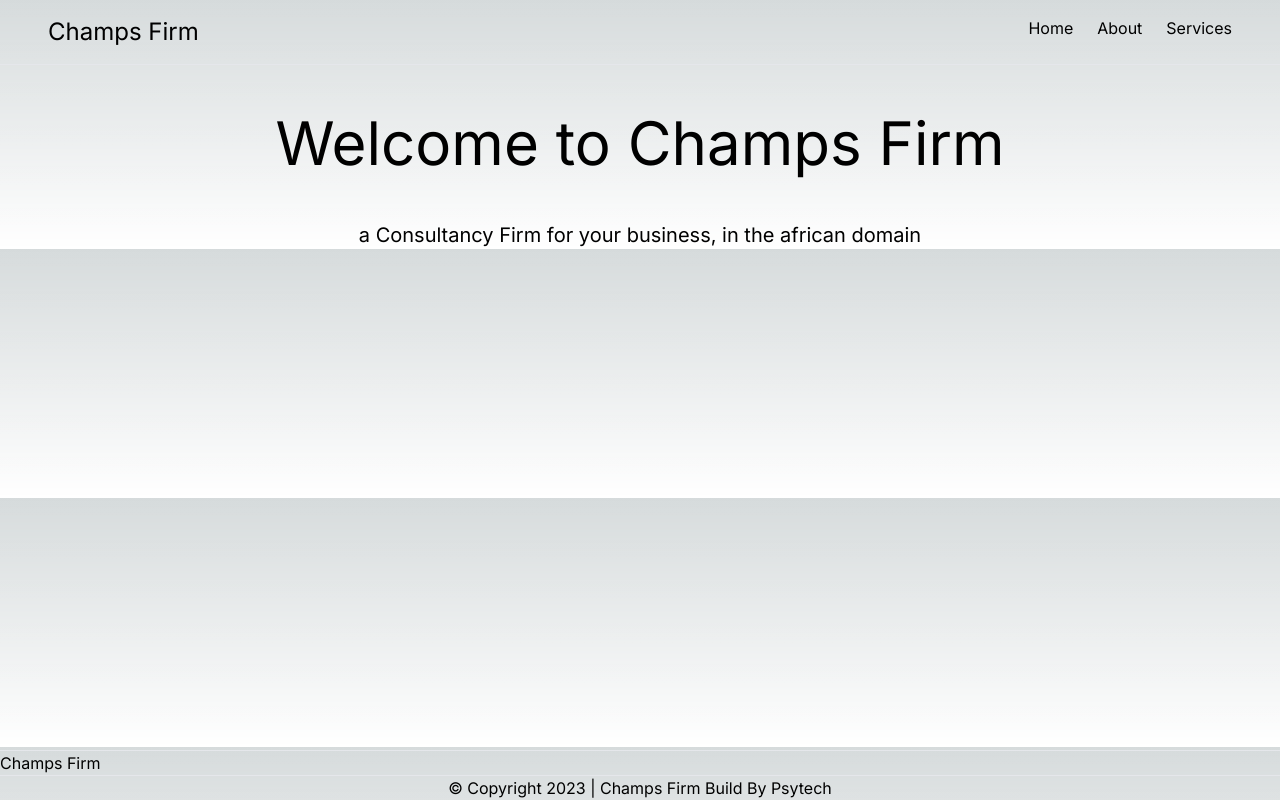
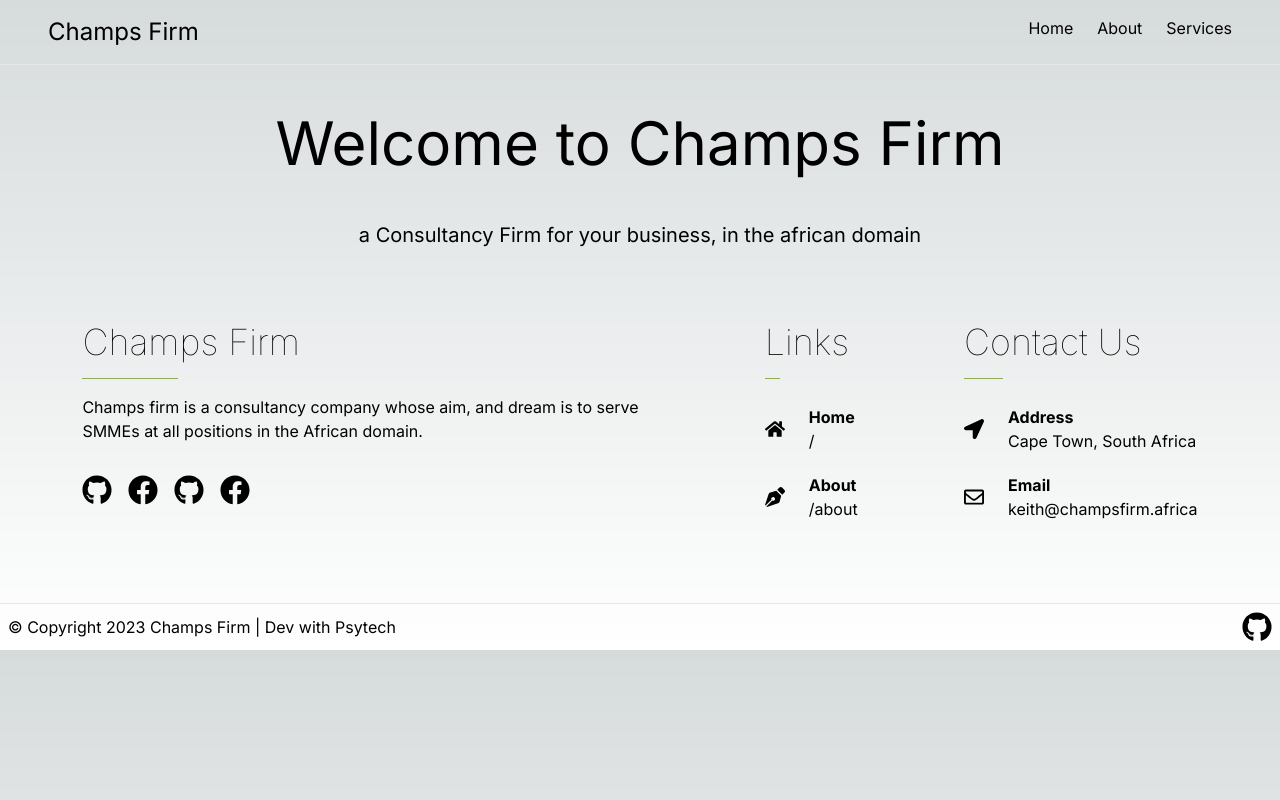
Before and after one commit to christiaan-fourie/champs.firm, a Next.js app: page / in a window 1280 px wide. Built offline with nearby package versions, Linux system fonts and the light colour scheme.

Commit message:
Update Footer.tsx

```diff
--- a/components/Footer/Footer.tsx
+++ b/components/Footer/Footer.tsx
@@ -1,10 +1,67 @@
+import { FaGithub, FaLocationArrow, FaRegEnvelope, FaFacebook, FaHome, FaPenNib } from 'react-icons/fa';
+import Image from 'next/image';
+
+const littleLine = () => {
+    return (
+        <div className='w-1/6 h-[1px] bg-[#84be1f] my-4'></div>
+    )
+}
+
 export default function header() {
     return (
-        <footer className="fixed bottom-0 w-full border-t">
-            <h1>Champs Firm</h1>
+        <footer className="bottom-0 w-full border-t">
+            <section className='flex flex-col md:flex-row lg:justify-evenly p-6'>
+                <div className='p-12'>
+                    <h1 className='text-start font-thin text-4xl'>Champs Firm</h1>
+                    {littleLine()}
+                    <p className='text-start max-w-xl'>Champs firm is a consultancy company whose aim, and dream is to serve SMMEs at all positions in the African domain.</p>
+                    <div className='flex justify-left gap-4 pt-8'>
+                        <FaGithub size={30}  />
+                        <FaFacebook size={30}  />
+                        <FaGithub size={30}  />
+                        <FaFacebook size={30} />
+                    </div>
+                </div>
+                <div className='p-12'>
+                    <h1 className='text-start font-thin text-4xl'>Links</h1>
+                    {littleLine()}
+                    <div className='flex items-center'>
+                        <FaHome size={20} className='m-6 ml-0' />
+                        <div>
+                            <h2 className='font-bold text-md'>Home</h2>
+                            <p>/</p>
+                        </div>
+                    </div>
+                    <div className='flex items-center'>
+                        <FaPenNib size={20} className='m-6 ml-0' />
+                        <div>
+                            <h2 className='font-bold text-md'>About</h2>
+                            <p>/about</p>
+                        </div>
+                    </div>
+                </div>
+                <div className='p-12'>
+                    <h1 className='text-start font-thin text-4xl'>Contact Us</h1>
+                    {littleLine()}
+                    <div className='flex items-center'>
+                        <FaLocationArrow size={20} className='m-6 ml-0' />
+                        <div>
+                            <h2 className='font-bold text-md'>Address</h2>
+                            <p>Cape Town, South Africa</p>
+                        </div>
+                    </div>
+                    <div className='flex items-center'>
+                        <FaRegEnvelope size={20} className='m-6 ml-0' />
+                        <div>
+                            <h2 className='font-bold text-md'>Email</h2>
+                            <p>keith@champsfirm.africa</p>
+                        </div>
+                    </div>
+                </div>
+            </section>
             <section
                 className="w-full border-t">
-                <p className="text-center">© Copyright 2023 | Champs Firm Build By Psytech</p>
+                <p className="flex justify-between p-2 items-center"><span className="text-center"> © Copyright 2023 Champs Firm | Dev with Psytech </span><FaGithub size={30} /> </p>
             </section>
         </footer>
     )
```
